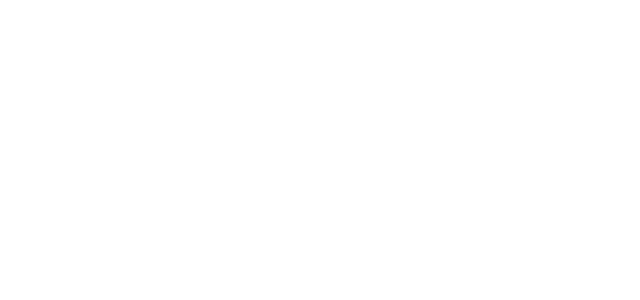
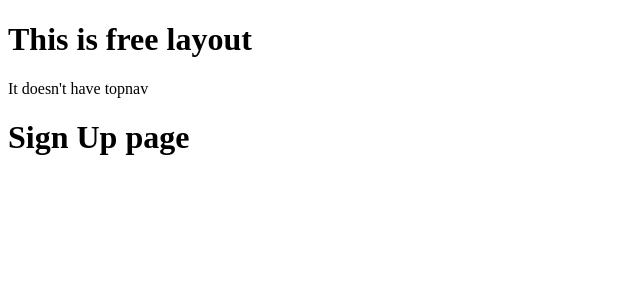
Before and after one commit to raj-2093/ReactConceptsInPractice, a React (Vite) app: page /signup in a window 1280 px wide. Before the commit this address had no page. Shown: the top 300 px of the page, without its empty margins (0-640 px from the left). Built offline with nearby package versions, Linux system fonts and the light colour scheme.

Commit message:
Added two layouts and conditionally render them on the basis of path

```diff
--- a/src/App.jsx
+++ b/src/App.jsx
@@ -1,15 +1,21 @@
 import { useState } from 'react';
 import StandardRoutes from './routes/StandardRoutes';
 import BaseLayout from './layouts/BaseLayout';
+import FreeLayout from './layouts/FreeLayout';
+import { useLocation } from 'react-router';
 
 function App() {
   const [count, setCount] = useState(0);
+  let location = useLocation();
+  console.log("location-",location.pathname);
+
 
   return (
     <>
-    <BaseLayout>
+    {["/login","/signup"].includes(location.pathname) ? (<FreeLayout>
+      <StandardRoutes/></FreeLayout>):(<BaseLayout>
       <StandardRoutes/>
-    </BaseLayout>
+    </BaseLayout>)}
     </>
   );
 }
--- a/src/components/topNav/TopNav.jsx
+++ b/src/components/topNav/TopNav.jsx
@@ -1,16 +1,16 @@
 import React from 'react'
-import { NavLink } from 'react-router'
+import { Link } from 'react-router'
 
 export default function TopNav() {
   return (
     <>
     <nav>
       <ul>
-        <li><NavLink to="/">Home</NavLink></li>
-        <li><NavLink to="">Core Concepts</NavLink></li>
-        <li><NavLink to="">Home</NavLink></li>
-        <li><NavLink to="">Home</NavLink></li>
-        <li><NavLink to="/about">About</NavLink></li>
+        <li><Link to="/">Home</Link></li>
+        <li><Link to="/">Core Concepts</Link></li>
+        <li><Link to="/signup">Signup</Link></li>
+        <li><Link to="/login">Login</Link></li>
+        <li><Link to="/about">About</Link></li>
       </ul>
     </nav>
     </>
--- a/src/layouts/BaseLayout.jsx
+++ b/src/layouts/BaseLayout.jsx
@@ -4,7 +4,7 @@
 export default function BaseLayout({children}) {
   return (
     <>
-    <h1>React Playground</h1>
+    <h1>This is base layout</h1>
     <hr />
       <TopNav/>
       {children}
--- /dev/null
+++ b/src/layouts/FreeLayout.jsx
@@ -0,0 +1,11 @@
+import React from 'react'
+
+export default function FreeLayout({children}) {
+  return (
+    <>
+    <h1>This is free layout</h1>
+    <p>It doesn't have topnav</p>
+      {children}
+    </>
+  )
+}
--- a/src/main.jsx
+++ b/src/main.jsx
@@ -2,9 +2,12 @@
 import { createRoot } from 'react-dom/client';
 // import './index.css'
 import App from './App.jsx';
+import { BrowserRouter } from 'react-router';
 
 createRoot(document.getElementById('root')).render(
   <StrictMode>
-    <App />
+    <BrowserRouter>
+      <App />
+    </BrowserRouter>
   </StrictMode>
 );
--- /dev/null
+++ b/src/pages/login/Login.jsx
@@ -0,0 +1,9 @@
+import React from 'react'
+
+export default function Login() {
+  return (
+    <div>
+      <h1>Login Page</h1>
+    </div>
+  )
+}
--- /dev/null
+++ b/src/pages/signup/SignUp.jsx
@@ -0,0 +1,9 @@
+import React from 'react'
+
+export default function SignUp() {
+  return (
+    <div>
+      <h1>Sign Up page</h1>
+    </div>
+  )
+}
--- a/src/routes/StandardRoutes.jsx
+++ b/src/routes/StandardRoutes.jsx
@@ -1,18 +1,20 @@
 import React from "react";
-import { BrowserRouter, Route, Routes } from "react-router";
 import Home from "../pages/home/Home";
 import BaseLayout from "../layouts/BaseLayout";
 import About from "../pages/about/About";
+import { BrowserRouter, Route, Routes } from "react-router";
+import Login from "../pages/login/Login";
+import SignUp from "../pages/signup/SignUp";
 
 export default function StandardRoutes() {
   return (
     <>
-      <BrowserRouter>
           <Routes>
             <Route path="/" element={<Home />}></Route>
             <Route path="/about" element={<About />}></Route>
+            <Route path='/login' element={<Login/>}/>
+            <Route path='/signup' element={<SignUp/>}/>
           </Routes>
-      </BrowserRouter>
     </>
   );
 }
```
Also changed, not shown: 1 other file (tests, documents, lock files or other folders).
